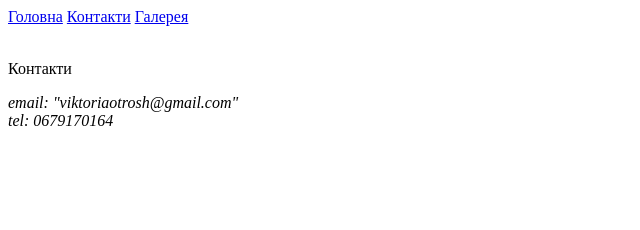
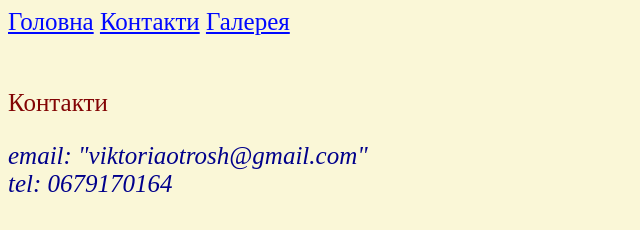
Before and after one commit to viktoriaotrosh-cpu/-21.1.-, a plain HTML site: page pages/contacts.html in a window 1280 px wide. Shown: the whole page, without its empty margins (0-640 px from the left). Drawn offline with Linux system fonts and the light colour scheme.

Commit message:
The third commit

```diff
--- a/pages/contacts.html
+++ b/pages/contacts.html
@@ -3,16 +3,21 @@
 <head>
     <meta charset="UTF-8">
     <title>Contacts</title>
+    <link href="style1.css" type="text/css" rel="stylesheet">
+    <!-- <style type="text/css">
+      p{color: rgba(128, 0, 0, 0.984);}
+      body{background-color: rgb(250, 247, 215);}
+    </style> -->
 </head>
 <body>
     <nav>
-    <a href="../index.html">Головна</a>
-    <a href="./contacts.html">Контакти</a>
-    <a href="./gallery.html">Галерея</a>
+    <a href="../index.html" style="color: rgb(0, 8, 255);">Головна</a>
+    <a href="./contacts.html" style="color: rgb(0, 8, 255);">Контакти</a>
+    <a href="./gallery.html" style="color: rgb(0, 8, 255);">Галерея</a>
   </nav>
   <br>
   <p>Контакти</p>
-  <address>
+  <address class="address">
     email: "viktoriaotrosh@gmail.com"
     <br>
     tel: 0679170164
--- /dev/null
+++ b/pages/style1.css
@@ -0,0 +1,4 @@
+p{color: rgba(128, 0, 0, 0.984);}
+body{background-color: rgb(250, 247, 215);}
+.address{color: rgb(0, 0, 139);}
+*{font-size: 25px;}
--- /dev/null
+++ b/pages/style2.css
@@ -0,0 +1,2 @@
+body{background-color: cyan}
+*{font-size: 25px;}
--- /dev/null
+++ b/style.css
@@ -0,0 +1,5 @@
+h1{color: brown;}
+body{background-color: rgb(255, 253, 205);}
+p{color: rgb(42, 165, 65);}
+*{font-size: 25px;}
+h1{font-size: 40px;}
```
Also changed, not shown: index.html (+10 -4 lines), pages/gallery.html (+7 -3 lines).
